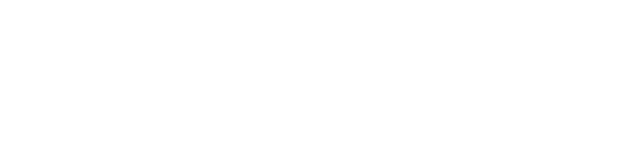
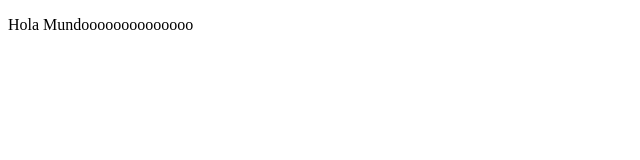
Before and after one commit to rogerxm/demo, a plain HTML site: page index.html in a window 1280 px wide. Shown: the whole page, without its empty margins (0-640 px from the left). Drawn offline with Linux system fonts and the light colour scheme.

Commit message:
agregamos cambios de platzi

```diff
--- a/index.html
+++ b/index.html
@@ -7,6 +7,9 @@
     <title>Document</title>
 </head>
 <body>
+    <p>
+        Hola Mundoooooooooooooo
+    </p>
 
 </body>
 </html>
```
